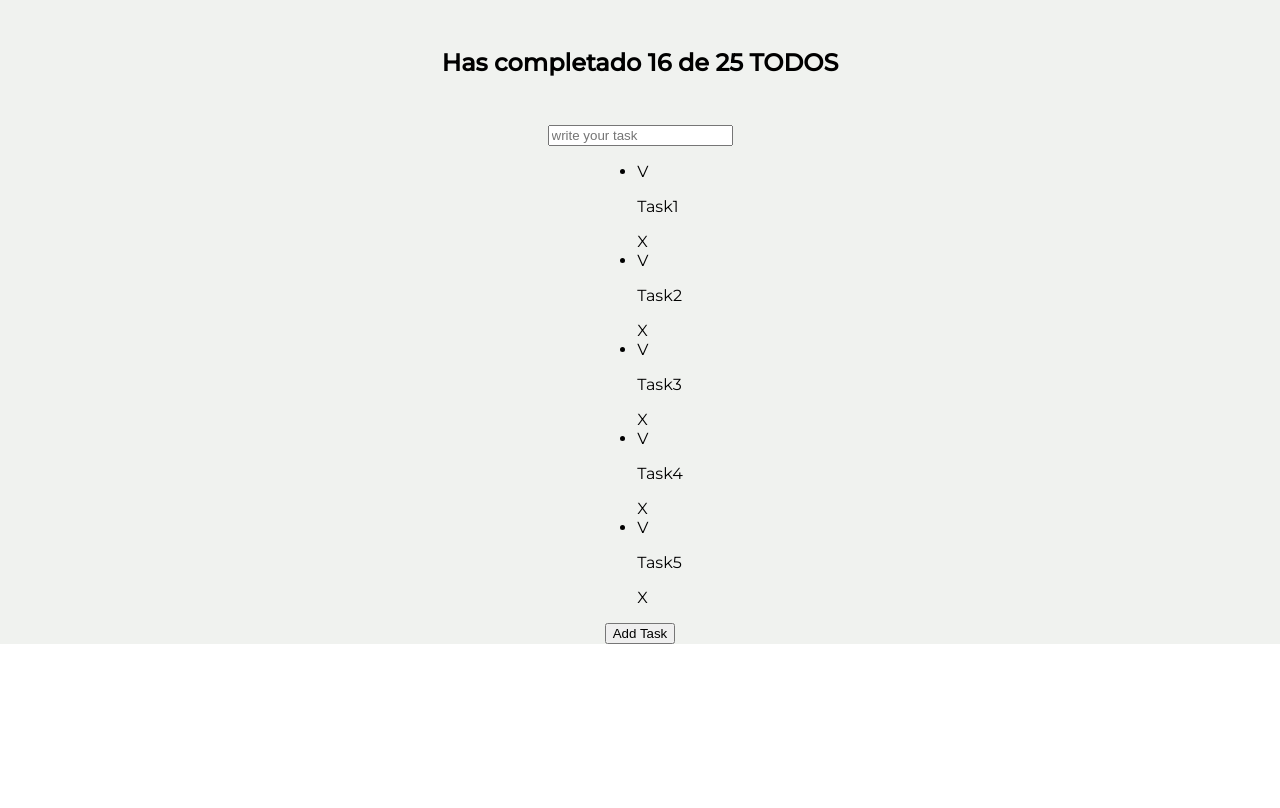
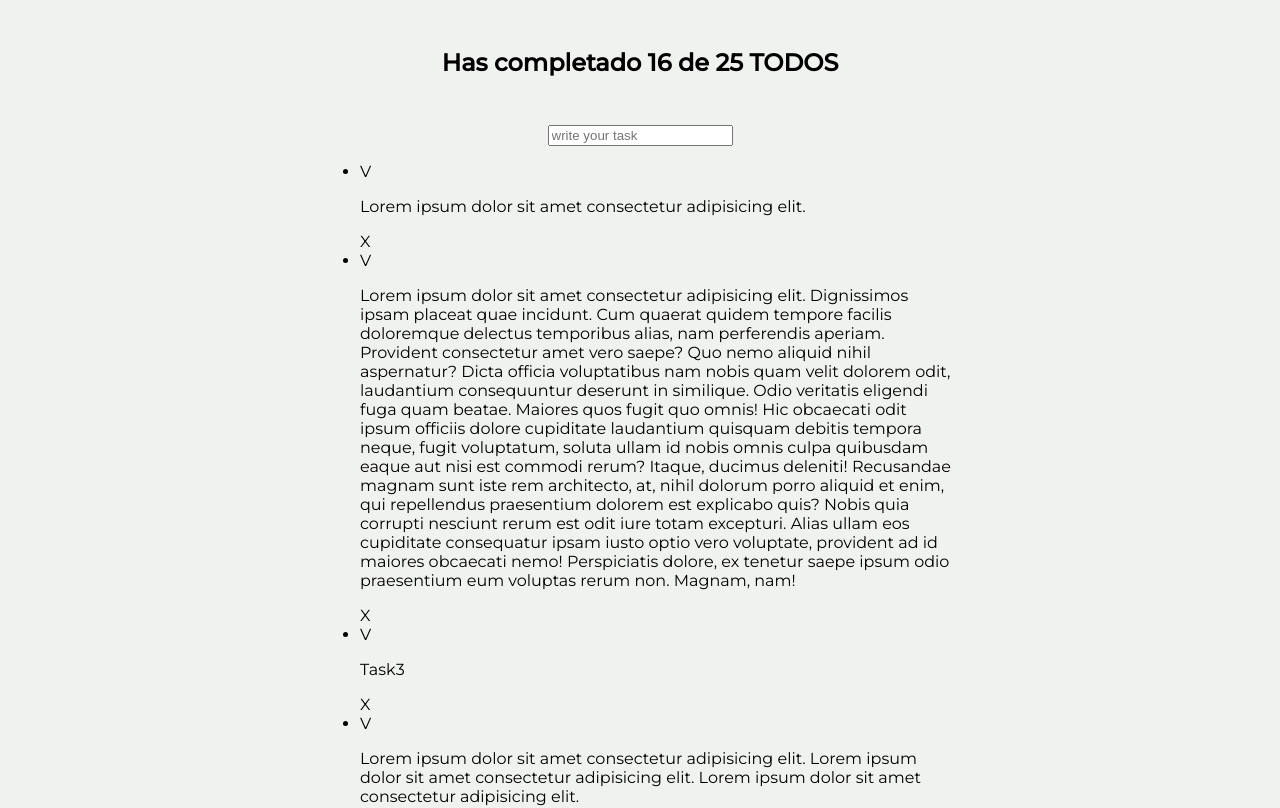
Before and after one commit to cristianDevia/task-manager-react, a React (Create React App) app: page / in a window 1280 px wide. Shown: the top 808 px of the page. Built offline with nearby package versions, Linux system fonts and the light colour scheme.

Commit message:
add container and more item text

```diff
--- a/src/App.js
+++ b/src/App.js
@@ -1,3 +1,4 @@
+import "./App.css";
 import { CreateTodoButton } from "./components/CreateTodoButton/CreateTodoButton";
 import { TodoCounter } from "./components/TodoCounter/TodoCounter";
 import { TodoItem } from "./components/TodoItem/TodoItem";
@@ -6,14 +7,33 @@ import { TodoSearch } from "./components/TodoSearch/TodoSearch";
 
 function App() {
   const defaultTodos = [
-    { text: "Task1", completed: false },
-    { text: "Task2", completed: true },
+    {
+      text: "Lorem ipsum dolor sit amet consectetur adipisicing elit.",
+      completed: false,
+    },
+    {
+      text: `Lorem ipsum dolor sit amet consectetur adipisicing elit. Dignissimos ipsam placeat quae incidunt. Cum quaerat quidem tempore facilis doloremque delectus temporibus alias, nam perferendis aperiam. Provident consectetur amet vero saepe?
+      Quo nemo aliquid nihil aspernatur? Dicta officia voluptatibus nam nobis quam velit dolorem odit, laudantium consequuntur deserunt in similique. Odio veritatis eligendi fuga quam beatae. Maiores quos fugit quo omnis!
+      Hic obcaecati odit ipsum officiis dolore cupiditate laudantium quisquam debitis tempora neque, fugit voluptatum, soluta ullam id nobis omnis culpa quibusdam eaque aut nisi est commodi rerum? Itaque, ducimus deleniti!
+      Recusandae magnam sunt iste rem architecto, at, nihil dolorum porro aliquid et enim, qui repellendus praesentium dolorem est explicabo quis? Nobis quia corrupti nesciunt rerum est odit iure totam excepturi.
+      Alias ullam eos cupiditate consequatur ipsam iusto optio vero voluptate, provident ad id maiores obcaecati nemo! Perspiciatis dolore, ex tenetur saepe ipsum odio praesentium eum voluptas rerum non. Magnam, nam!`,
+      completed: true,
+    },
     { text: "Task3", completed: false },
-    { text: "Task4", completed: true },
-    { text: "Task5", completed: false },
+    {
+      text: "Lorem ipsum dolor sit amet consectetur adipisicing elit. Lorem ipsum dolor sit amet consectetur adipisicing elit. Lorem ipsum dolor sit amet consectetur adipisicing elit.",
+      completed: true,
+    },
+    { text: "Task 5", completed: false },
+    {
+      text: "Task 6",
+      completed: true,
+    },
   ];
+
   return (
     <>
+      <div className="container">
         <TodoCounter completed={16} total={25} />
         <TodoSearch />
         <TodoList>
@@ -26,6 +46,7 @@ function App() {
           ))}
         </TodoList>
         <CreateTodoButton />
+      </div>
     </>
   );
 }
```
Lines whose indentation alone changed are shown as unchanged.
